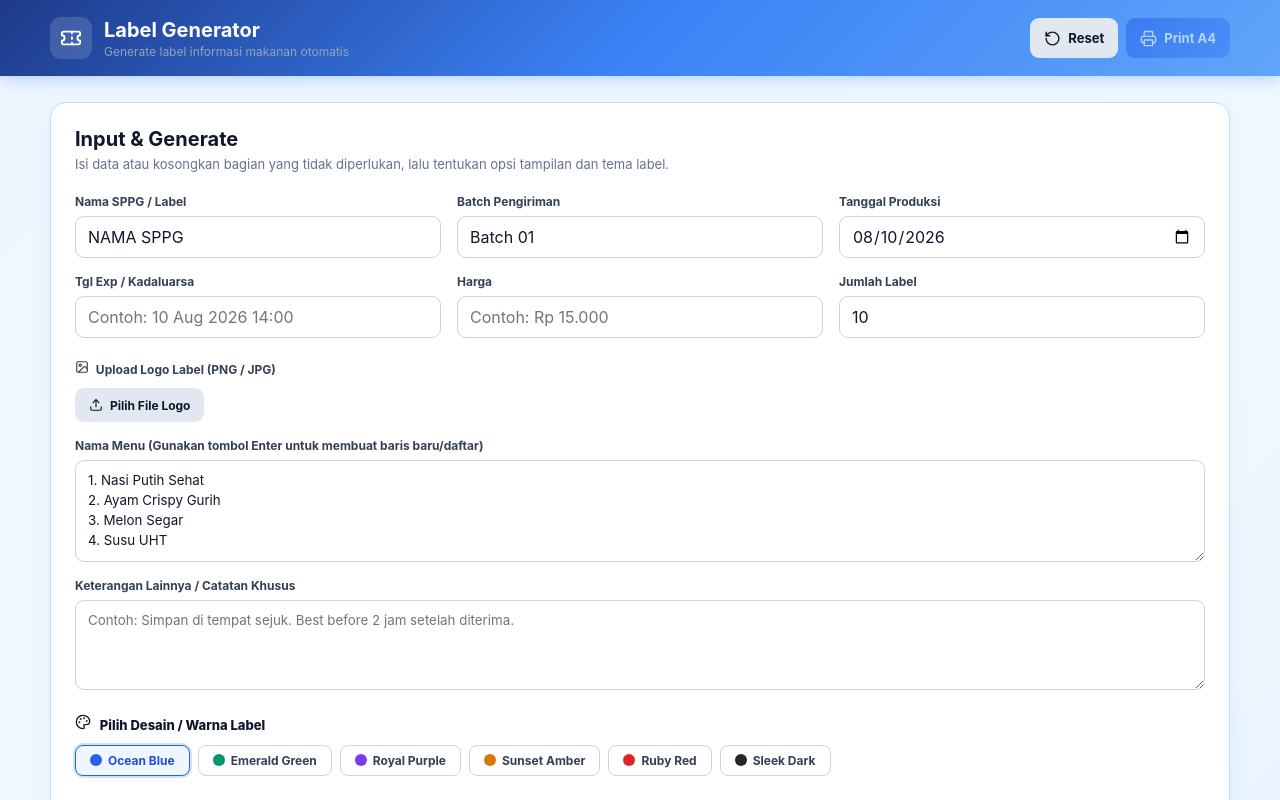
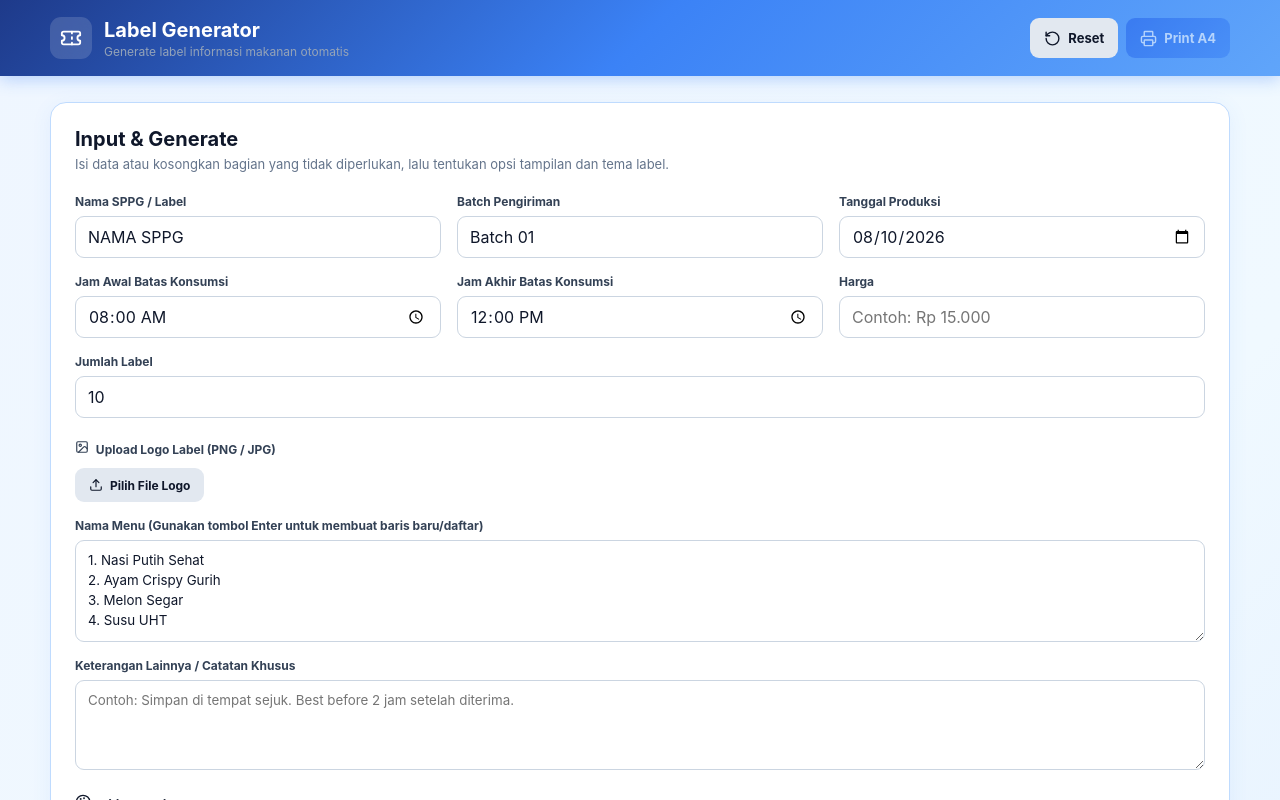
Before and after one commit to Ihsanfs/labelmbg, a React (Vite) app: page / in a window 1280 px wide. Shown: the top 800 px of the page. Built offline with nearby package versions, Linux system fonts and the light colour scheme.

Commit message:
Replace single EXP text input with Jam Awal and Jam Akhir time picker inputs

```diff
--- a/src/App.jsx
+++ b/src/App.jsx
@@ -1,5 +1,5 @@
 import React, { useEffect, useMemo, useState } from "react";
-import { Printer, Trash2, Save, RotateCcw, Database, Ticket, Search, Upload, CheckSquare, Square, Palette, Image as ImageIcon } from "lucide-react";
+import { Printer, Trash2, Save, RotateCcw, Database, Ticket, Search, Upload, CheckSquare, Square, Palette, Image as ImageIcon, Clock } from "lucide-react";
 import CouponCard from "./components/CouponCard";
 import {
   clearGenerations,
@@ -28,7 +28,8 @@ const DEFAULT_DISPLAY_OPTIONS = {
 const EMPTY_FORM = {
   label: "NAMA SPPG",
   batch: "Batch 01",
-  exp: "",
+  expStartTime: "08:00",
+  expEndTime: "12:00",
   price: "",
   notes: "",
   logoUrl: "",
@@ -61,6 +62,15 @@ function normalizeNutrition(form) {
     carbs: form.carbs || "0",
     fiber: form.fiber || "0"
   };
+}
+
+function formatExpTime(startTime, endTime) {
+  if (startTime && endTime) {
+    return `${startTime} - ${endTime} WIB`;
+  }
+  if (startTime) return `${startTime} WIB`;
+  if (endTime) return `${endTime} WIB`;
+  return "";
 }
 
 export default function App() {
@@ -200,13 +210,15 @@ export default function App() {
       return;
     }
 
+    const expString = formatExpTime(form.expStartTime, form.expEndTime);
+
     setLoading(true);
     try {
       const rawCoupons = generateCoupons({
         quantity,
         label: (form.label || "").trim(),
         batch: (form.batch || "").trim(),
-        exp: (form.exp || "").trim(),
+        exp: expString,
         price: (form.price || "").trim(),
         notes: (form.notes || "").trim(),
         menuName: (form.menuName || "").trim(),
@@ -227,7 +239,9 @@ export default function App() {
         createdAt: Date.now(),
         label: (form.label || "").trim(),
         batch: (form.batch || "").trim(),
-        exp: (form.exp || "").trim(),
+        expStartTime: form.expStartTime || "",
+        expEndTime: form.expEndTime || "",
+        exp: expString,
         price: (form.price || "").trim(),
         notes: (form.notes || "").trim(),
         menuName: (form.menuName || "").trim(),
@@ -269,7 +283,8 @@ export default function App() {
     setForm({
       label: record.label || "",
       batch: record.batch || "",
-      exp: record.exp || "",
+      expStartTime: record.expStartTime || (record.exp ? record.exp.split(" - ")[0]?.replace(" WIB", "") : ""),
+      expEndTime: record.expEndTime || (record.exp ? (record.exp.split(" - ")[1] || "").replace(" WIB", "") : ""),
       price: record.price || "",
       notes: record.notes || "",
       logoUrl: record.logoUrl || "",
@@ -364,11 +379,20 @@ export default function App() {
               </label>
 
               <label className="field">
-                <span>Tgl Exp / Kadaluarsa</span>
+                <span>Jam Awal Batas Konsumsi</span>
                 <input
-                  value={form.exp}
-                  onChange={(e) => change("exp", e.target.value)}
-                  placeholder="Contoh: 10 Aug 2026 14:00"
+                  type="time"
+                  value={form.expStartTime}
+                  onChange={(e) => change("expStartTime", e.target.value)}
+                />
+              </label>
+
+              <label className="field">
+                <span>Jam Akhir Batas Konsumsi</span>
+                <input
+                  type="time"
+                  value={form.expEndTime}
+                  onChange={(e) => change("expEndTime", e.target.value)}
                 />
               </label>
 
@@ -381,7 +405,7 @@ export default function App() {
                 />
               </label>
 
-              <label className="field">
+              <label className="field field-full">
                 <span>Jumlah Label</span>
                 <input
                   type="number"
@@ -508,7 +532,7 @@ export default function App() {
                   checked={form.displayOptions?.showExp !== false}
                   onChange={(e) => toggleDisplay("showExp", e.target.checked)}
                 />
-                <span>Tampilkan Tgl Exp / Kadaluarsa</span>
+                <span>Tampilkan Jam Exp / Kadaluarsa</span>
               </label>
 
               <label className="checkbox-item">
```
